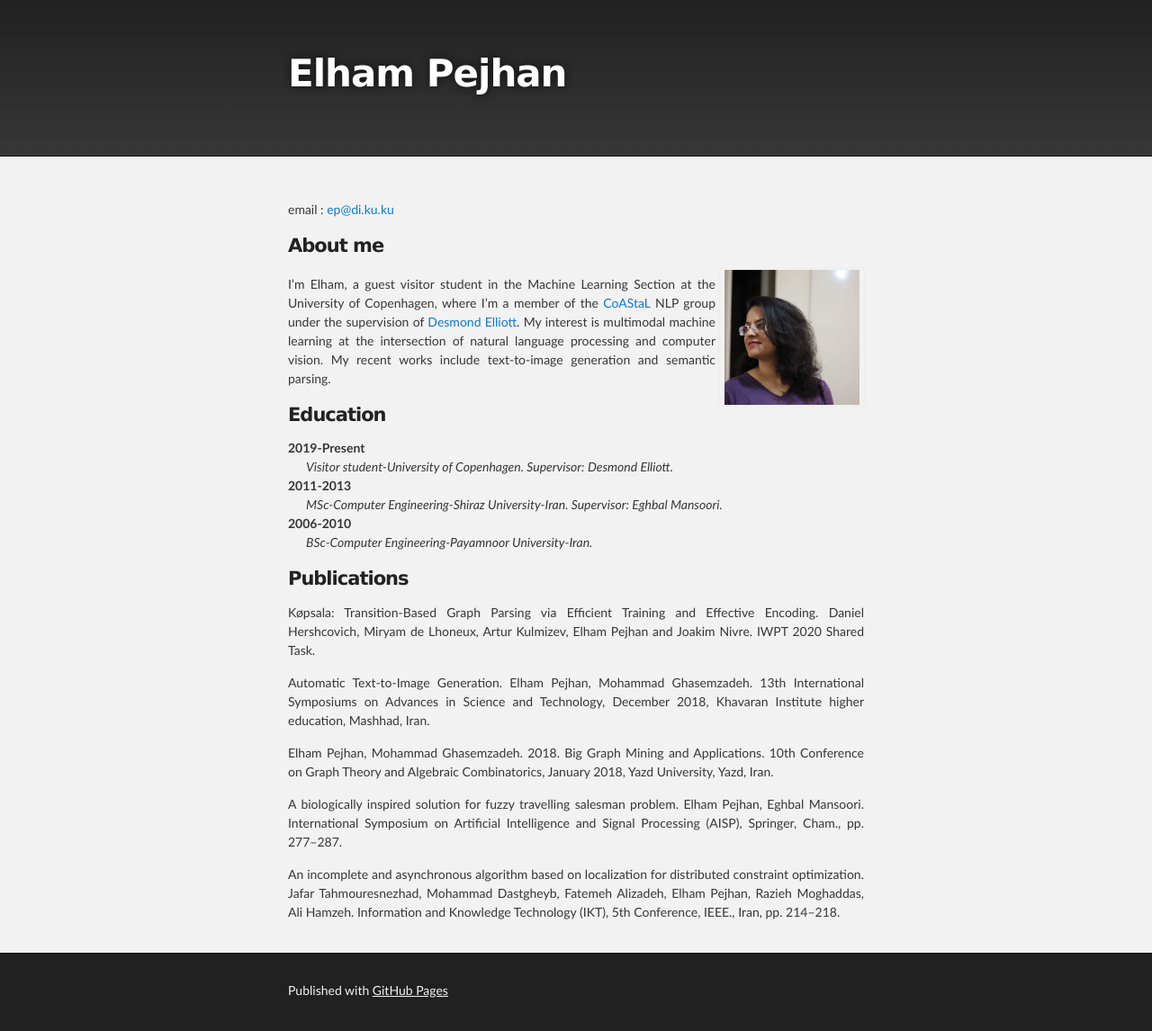
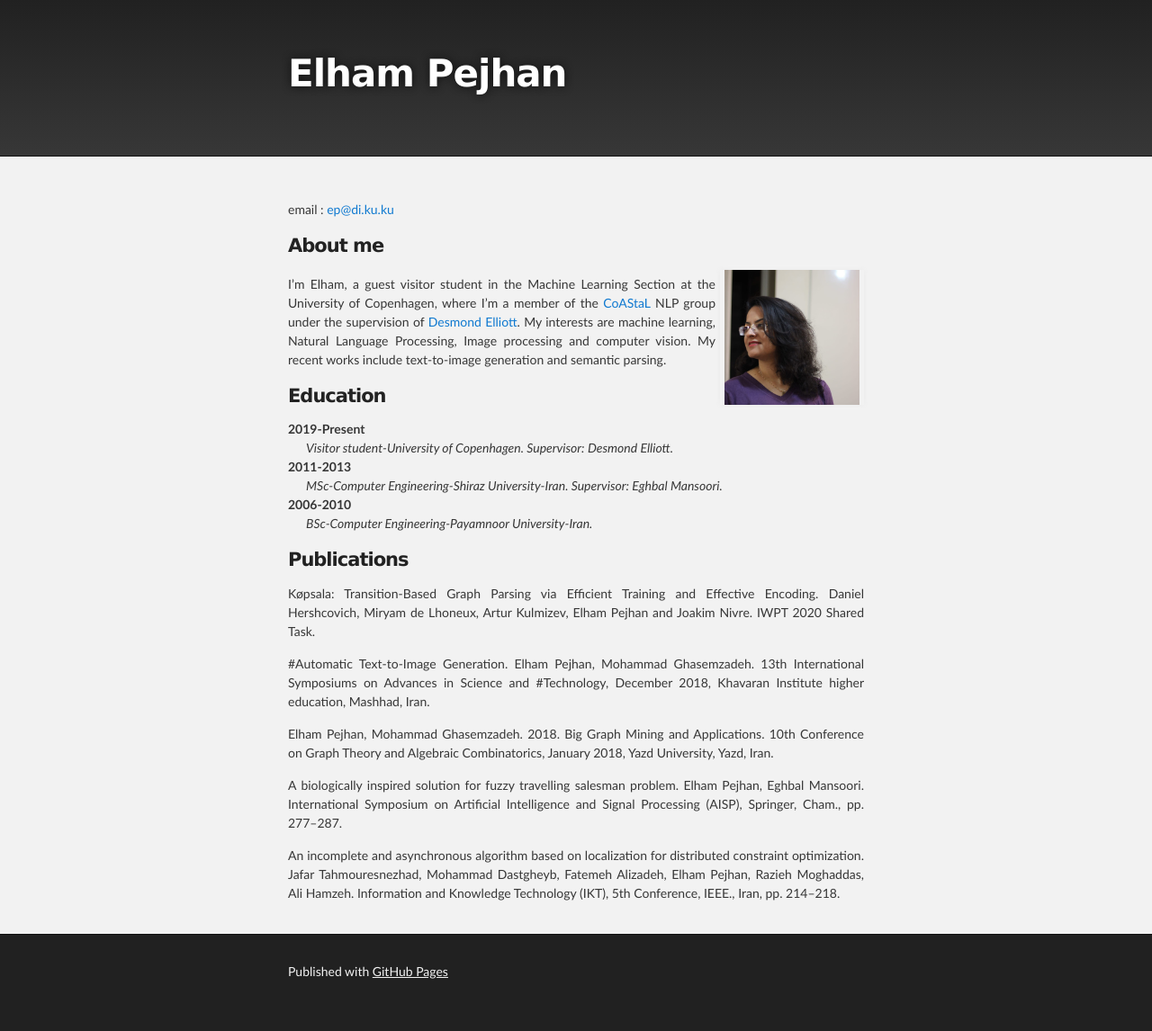
Before and after one commit to epejhan90/epejhan90.github.io, a Jekyll site: the page built from index.md, in a window 1280 px wide. Shown: the whole page at 90% size. Built offline with Jekyll 4.4.1, drawn with Linux system fonts in a browser that asks for light colours; the repository's description, which GitHub fills in, is left out; after the commit the page ends 1125 px from its top, so only the background shows below that.

Commit message:
Update index.md
Upd

```diff
--- a/index.md
+++ b/index.md
@@ -8,7 +8,7 @@ layout: default
 <img style="padding: 0 5px; float: right; margin-left:5px;" src="profile.jpg" width="150" height="150">
 </p>
 <p style="margin-top: 10px;"> </p>
-I’m Elham, a guest visitor student in the Machine Learning Section at the University of Copenhagen, where I’m a member of the [CoAStaL](https://coastalcph.github.io/) NLP group under the supervision of [Desmond Elliott](https://elliottd.github.io/index.html). My interest is multimodal machine learning at the intersection of natural language processing and computer vision. My recent works include text-to-image generation and semantic parsing.
+I’m Elham, a guest visitor student in the Machine Learning Section at the University of Copenhagen, where I’m a member of the [CoAStaL](https://coastalcph.github.io/) NLP group under the supervision of [Desmond Elliott](https://elliottd.github.io/index.html). My interests are machine learning, Natural Language Processing, Image processing and computer vision. My recent works include text-to-image generation and semantic parsing.
 
 <h4>Education</h4>
 
@@ -26,7 +26,7 @@ I’m Elham, a guest visitor student in the Machine Learning Section at the Univ
 <h4>Publications</h4>
 Køpsala: Transition-Based Graph Parsing via Efficient Training and Effective Encoding. Daniel Hershcovich, Miryam de Lhoneux, Artur Kulmizev, Elham Pejhan and Joakim Nivre. IWPT 2020 Shared Task.
 
-Automatic Text-to-Image Generation. Elham Pejhan, Mohammad Ghasemzadeh. 13th International Symposiums on Advances in Science and Technology, December 2018, Khavaran Institute higher education, Mashhad, Iran.
+#Automatic Text-to-Image Generation. Elham Pejhan, Mohammad Ghasemzadeh. 13th International Symposiums on Advances in Science and #Technology, December 2018, Khavaran Institute higher education, Mashhad, Iran.
 
 Elham Pejhan, Mohammad Ghasemzadeh. 2018. Big Graph Mining and Applications. 10th Conference on Graph Theory and Algebraic Combinatorics, January 2018, Yazd University, Yazd, Iran.
 
```
